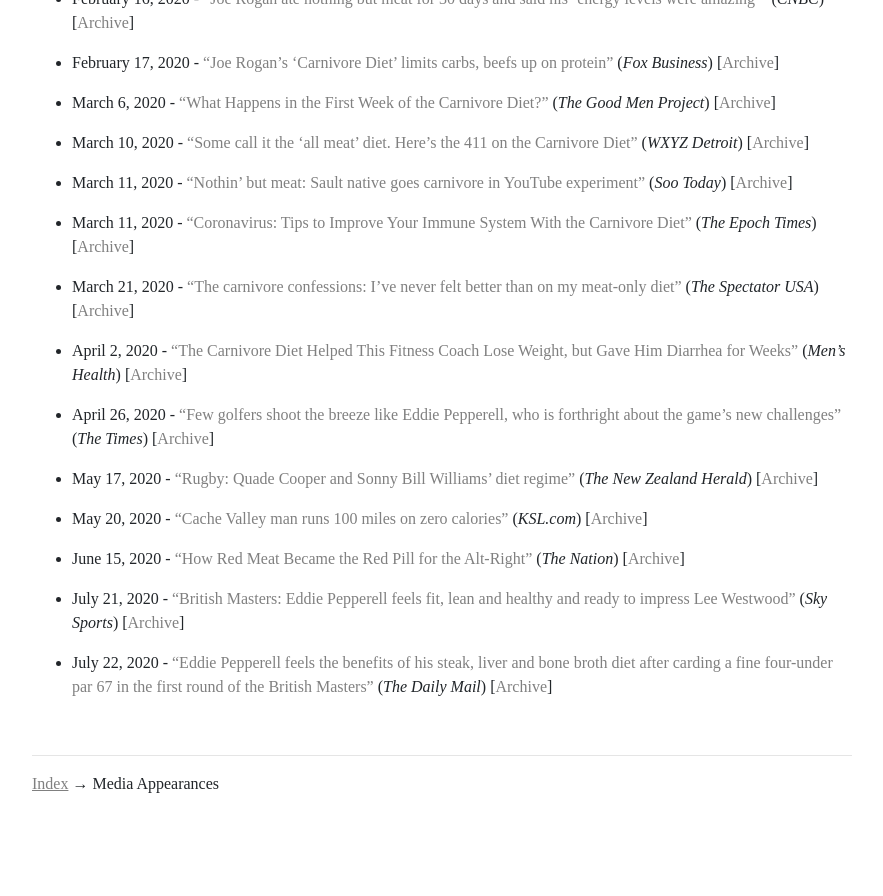
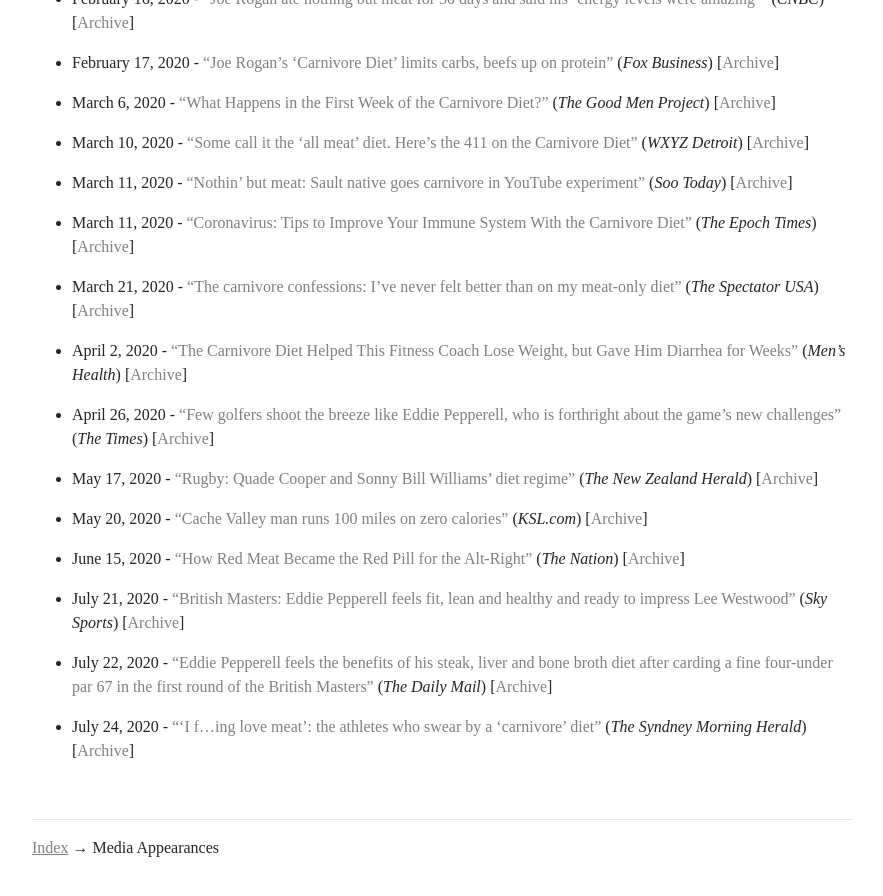
Before and after one commit to bitstein/justmeat.co, a Jekyll site: the page built from wiki/pages/media.md, in a window 1280 px wide and 900 px high, scrolled down 3968 px. Shown: the top 896 px of the window, without its empty margins (198-1081 px from the left). Built offline with Jekyll 4.4.1, drawn with Linux system fonts in a browser that asks for light colours; nearby versions of some CDN libraries; some web fonts are replaced; before the commit the page ends 4804 px from its top, so only the background shows below that.

Commit message:
Update media

```diff
--- a/wiki/pages/media.md
+++ b/wiki/pages/media.md
@@ -162,3 +162,5 @@
 * July 21, 2020 - [“British Masters: Eddie Pepperell feels fit, lean and healthy and ready to impress Lee Westwood”](https://www.skysports.com/golf/news/12176/12033356/british-masters-eddie-pepperell-feels-fit-lean-and-healthy-and-ready-to-impress-lee-westwood) (_Sky Sports_) [[Archive](https://archive.fo/791Qj)]
 
 * July 22, 2020 - [“Eddie Pepperell feels the benefits of his steak, liver and bone broth diet after carding a fine four-under par 67 in the first round of the British Masters”](https://www.dailymail.co.uk/sport/golf/article-8550171/Eddie-Pepperell-feels-benefits-steak-liver-bone-broth-diet-British-Masters.html) (_The Daily Mail_) [[Archive](https://archive.fo/PPkvO)]
+
+* July 24, 2020 - [“‘I f...ing love meat’: the athletes who swear by a ‘carnivore’ diet”](https://www.smh.com.au/national/i-f-ing-love-meat-the-athletes-who-swear-by-the-carnivore-diet-20200604-p54zn7.html) (_The Syndney Morning Herald_) [[Archive](https://archive.fo/kjXCu)]
```
